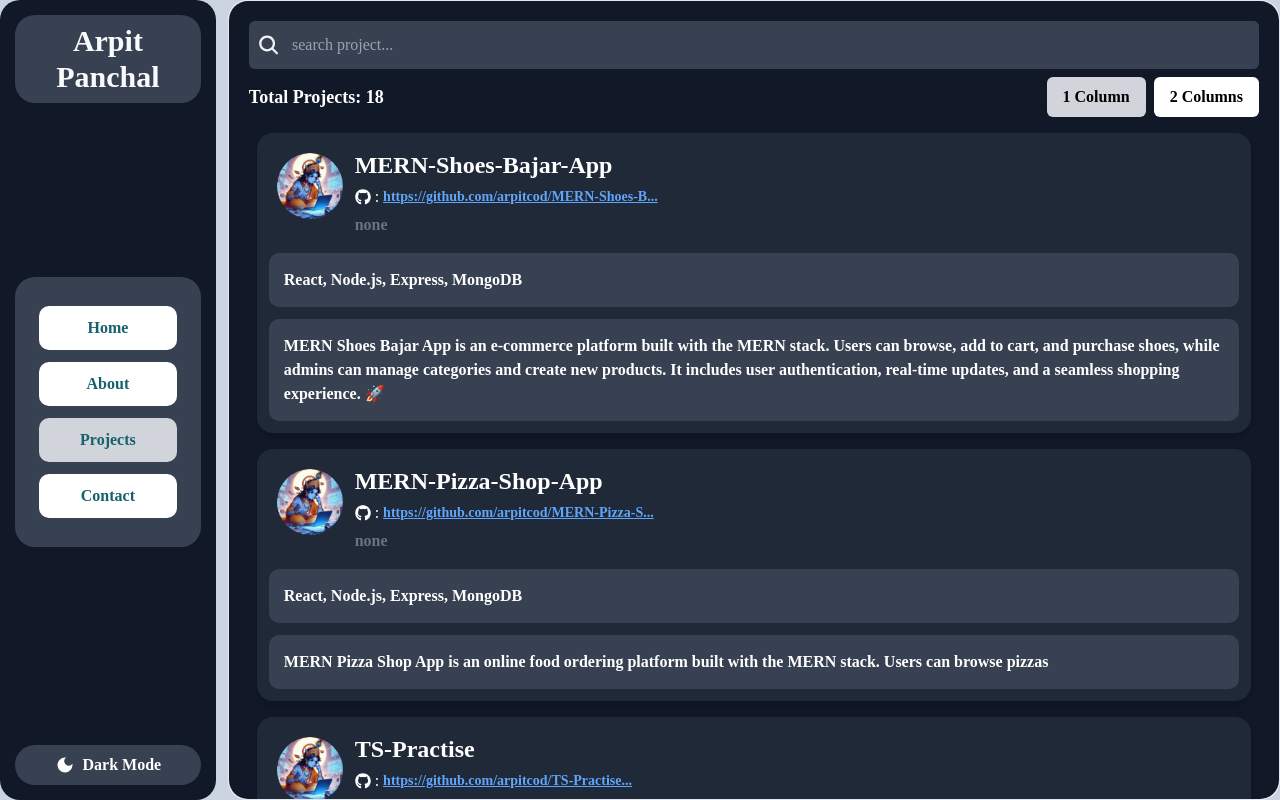
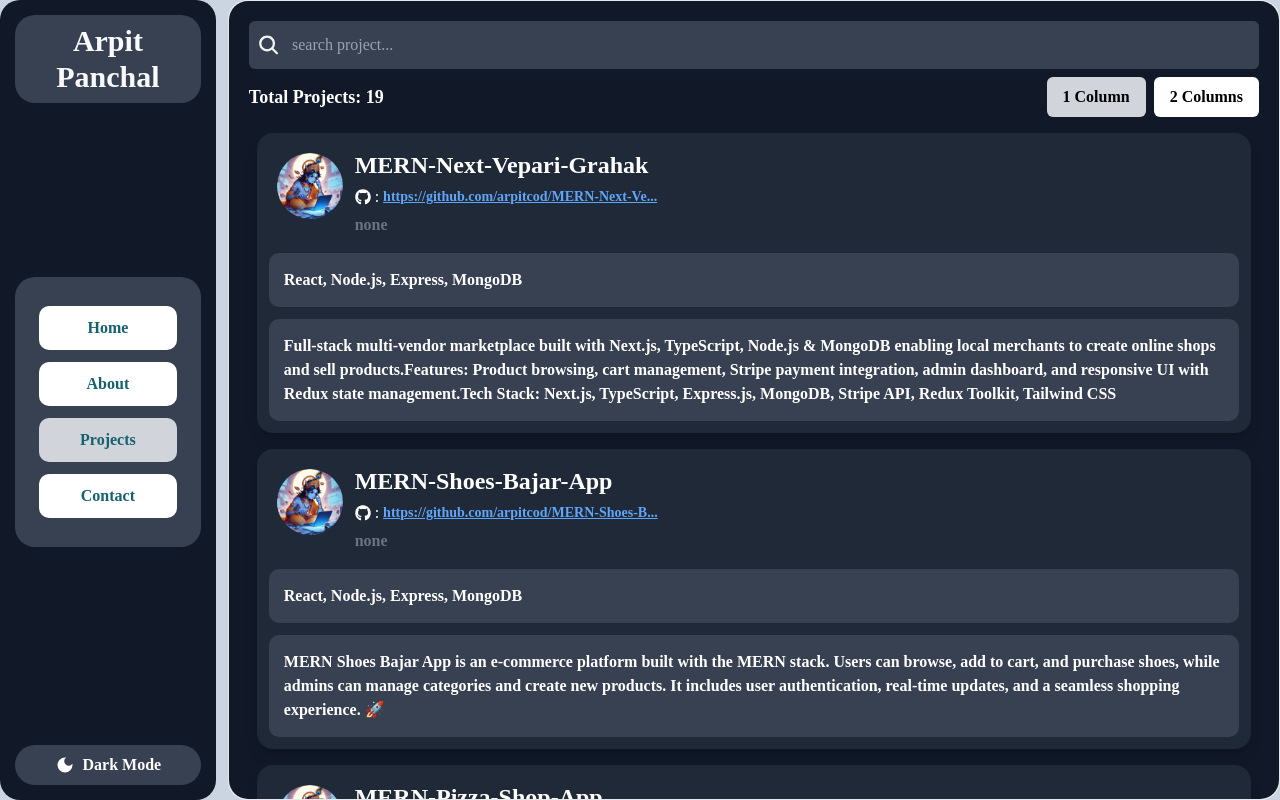
Before and after one commit to arpitcod/Next-Portfolio-Web, a Next.js app: page /projects in a window 1280 px wide. Built offline with nearby package versions, Linux system fonts and the light colour scheme.

Commit message:
resume ane nava project nu add karyu

```diff
--- a/src/app/projects/page.tsx
+++ b/src/app/projects/page.tsx
@@ -19,6 +19,15 @@
 
 
   const projects: Projects[] = [
+    {
+      title: "MERN-Next-Vepari-Grahak",
+      image: "https://avatars.githubusercontent.com/u/130605168?v=4",
+      description:
+        "Full-stack multi-vendor marketplace built with Next.js, TypeScript, Node.js & MongoDB enabling local merchants to create online shops and sell products.Features: Product browsing, cart management, Stripe payment integration, admin dashboard, and responsive UI with Redux state management.Tech Stack: Next.js, TypeScript, Express.js, MongoDB, Stripe API, Redux Toolkit, Tailwind CSS",
+      technologies: ["React", "Node.js", "Express", "MongoDB"],
+      repo_link: "https://github.com/arpitcod/MERN-Next-Vepari-Grahak",
+      // live_link: "https://github.com/arpitcod/MERN-Shoes-Bajar-App",
+    },
     {
       title: "MERN-Shoes-Bajar-App",
       image: "https://avatars.githubusercontent.com/u/130605168?v=4",
--- a/src/components/HomePage.tsx
+++ b/src/components/HomePage.tsx
@@ -5,7 +5,7 @@
 import Image from "next/image";
 
 const HomePage = () => {
-  const pdfPath = "/pdf/Arpit-FullStack-Resume.pdf";
+  const pdfPath = "/pdf/Arpit_MERN_Stack_Resume.pdf";
 
   return (
     <div className="home_container text-white min-h-screen p-5 bg-gray-900 dark:bg-gray-900">
@@ -13,14 +13,14 @@
         <header className="header w-full max-w-4xl text-center mb-10">
           <p className="title text-4xl font-bold text-gray-100 dark:text-white">{`Hi, I'm Arpit`}</p>
           <p className="subtitle text-4xl font-bold mt-2 text-gray-100 dark:text-white">
-            Full Stack Developer
+            MERN Stack Developer
           </p>
         </header>
 
         <section className="content_area p-2 flex sm:flex-row flex-col gap-3 bg-gray-700 dark:bg-slate-700 rounded-lg shadow-lg">
           <div className="custom_card project_card flex items-center ml-5">
             <p className="card_title text-lg sm:text-4xl font-semibold text-center sm:text-left text-gray-100 dark:text-white">
-              Arpit | Full Stack Developer | Problem Solver | Passionate Coder 🚀
+              Arpit | MERN Stack Developer | Problem Solver | Passionate Coder
             </p>
           </div>
 
```
Also changed, not shown: 1 other file (tests, documents, lock files or other folders).
